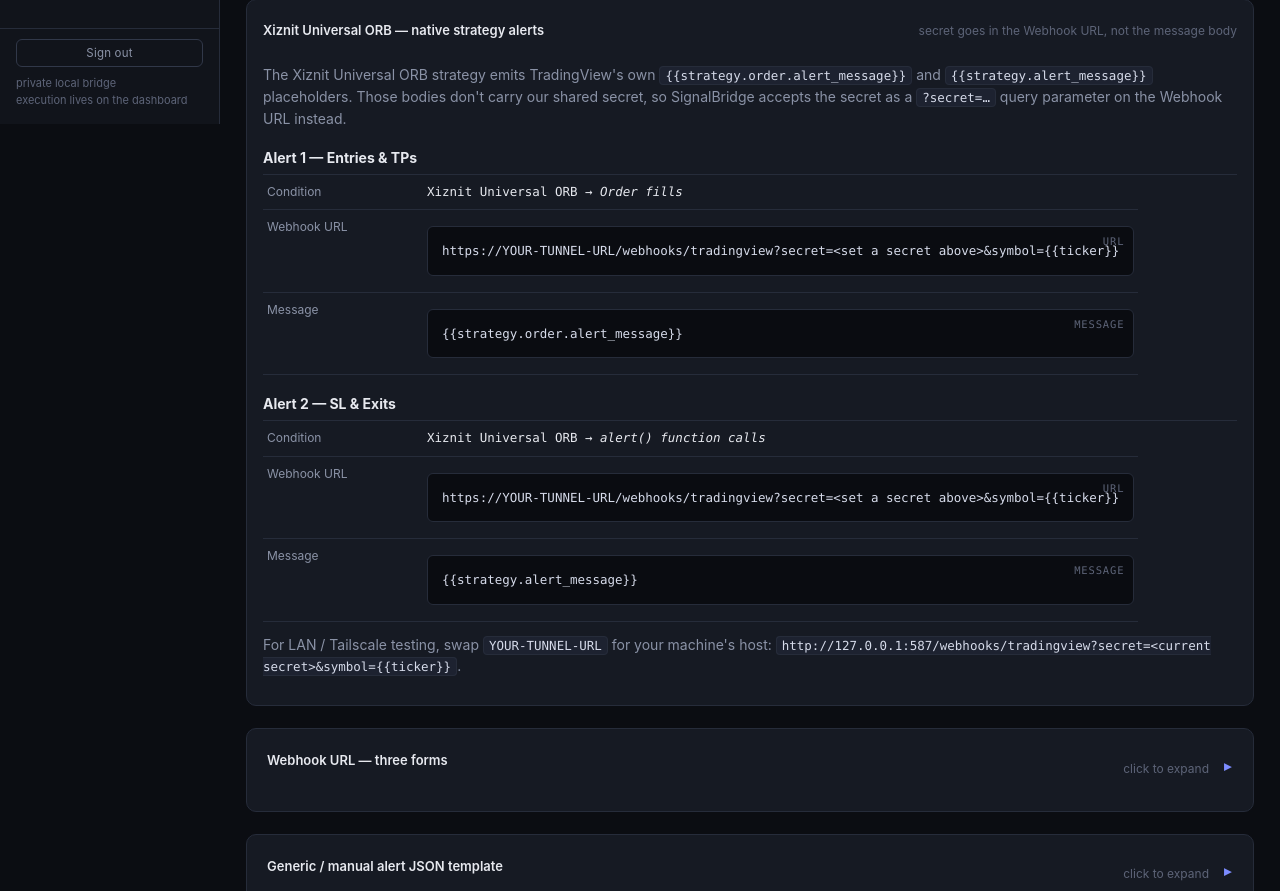
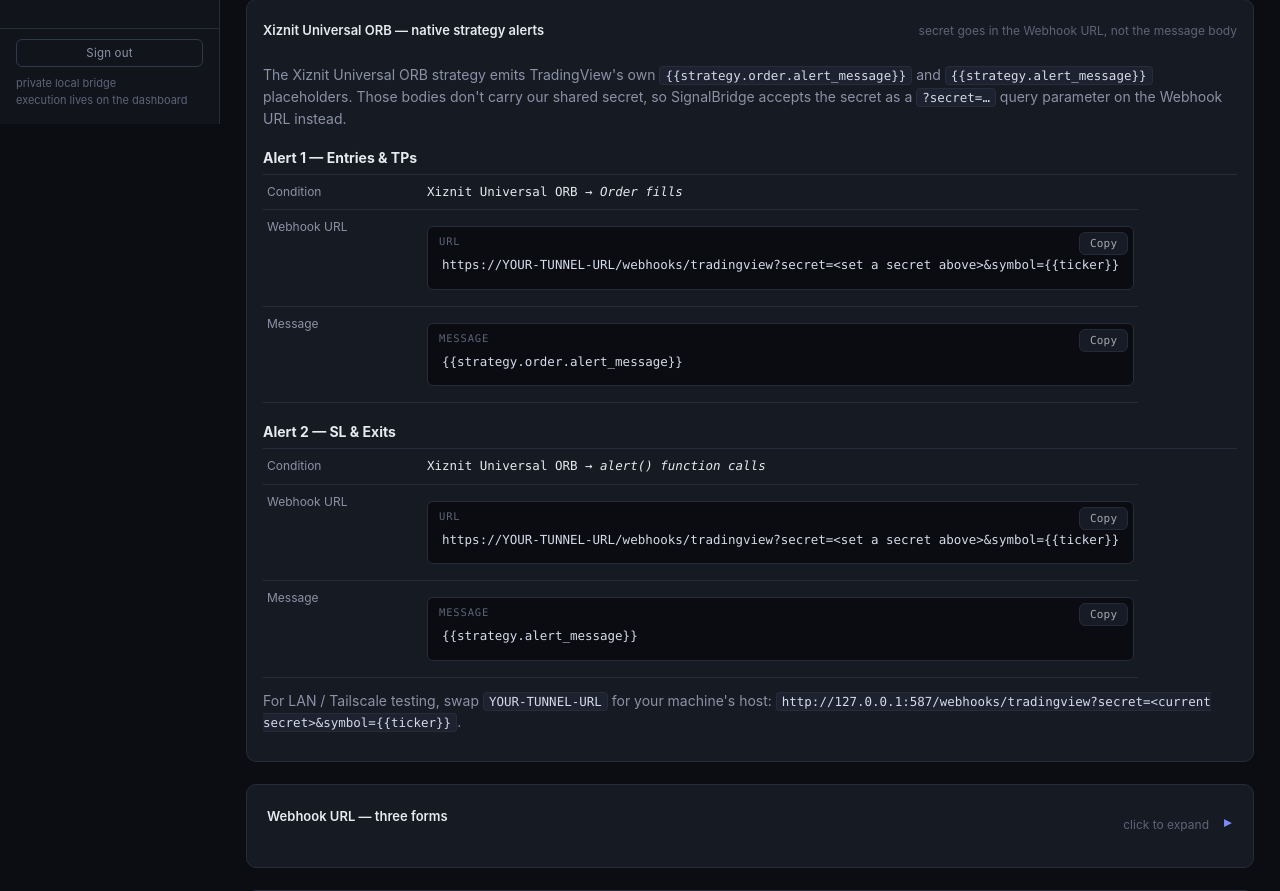
Before and after one commit to rdele75/signal_bridge, a FastAPI app: page /tradingview in a window 1280 px wide. Shown: the part 676-1567 px from the top of the page. Run offline with FastAPI, Linux system fonts and the light colour scheme; the visitor is signed in with stand-in values (Sample User, id 1).

Commit message:
feat(tradingview): Copy buttons on every code-frame
Every .code-frame on /tradingview now gets a Copy button auto-injected
at top-right via JS — webhook URLs, alert message templates, the JSON
example, and the curl command can be copied without selecting text by
hand. The type label (url / message / json / bash) moves from top-
right to top-left so the two never overlap. The button fades to full
opacity on .code-frame hover so it stays subtle until the operator
is on the block. Includes an execCommand fallback for HTTP /
non-secure contexts where navigator.clipboard isn't available.

```diff
--- a/app/static/styles.css
+++ b/app/static/styles.css
@@ -547,10 +547,50 @@ pre.code {
 .code-frame {
   position: relative;
 }
+/* Type label (url / json / bash / etc.) sits in the top-LEFT now so
+   the top-right is free for the Copy button injected by the JS in
+   tradingview.html. */
 .code-frame .copy-hint {
-  position: absolute; top: 8px; right: 10px;
+  position: absolute; top: 8px; left: 12px;
   font-size: 10.5px; color: var(--fg-mute);
   text-transform: uppercase; letter-spacing: 0.08em;
+  pointer-events: none;
+}
+.code-frame .code-frame-copy {
+  position: absolute;
+  top: 6px;
+  right: 6px;
+  z-index: 1;
+  background: var(--bg-3);
+  color: var(--fg);
+  border: 1px solid var(--border-2);
+  border-radius: var(--radius-sm);
+  padding: 4px 10px;
+  font-size: 11px;
+  font-weight: 500;
+  font-family: inherit;
+  letter-spacing: 0.02em;
+  cursor: pointer;
+  opacity: 0.7;
+  transition: opacity 0.15s ease, color 0.15s ease, border-color 0.15s ease;
+}
+.code-frame:hover .code-frame-copy,
+.code-frame .code-frame-copy:focus-visible {
+  opacity: 1;
+}
+.code-frame .code-frame-copy:hover {
+  color: var(--accent);
+  border-color: var(--accent);
+}
+.code-frame .code-frame-copy.is-copied {
+  opacity: 1;
+  color: var(--good);
+  border-color: rgba(52, 211, 153, 0.45);
+}
+/* Make room for both labels at the top of the <pre> so they don't
+   overlap the first line of content. */
+.code-frame pre.code {
+  padding-top: 28px;
 }
 
 /* ----- Terminal-style logs ----- */
--- a/app/templates/tradingview.html
+++ b/app/templates/tradingview.html
@@ -291,5 +291,55 @@
     }
   });
 })();
+
+// Inject a Copy button into every .code-frame on the page so operators
+// can copy webhook URLs, alert message templates, the JSON example,
+// and the curl command without selecting text by hand. The type label
+// (url / message / json / bash) stays as a top-left tag.
+(function () {
+  var frames = document.querySelectorAll('.code-frame');
+  frames.forEach(function (frame) {
+    if (frame.querySelector('.code-frame-copy')) return;
+    var pre = frame.querySelector('pre.code');
+    if (!pre) return;
+    var btn = document.createElement('button');
+    btn.type = 'button';
+    btn.className = 'code-frame-copy';
+    btn.textContent = 'Copy';
+    btn.setAttribute('aria-label', 'Copy code block to clipboard');
+    btn.addEventListener('click', function () {
+      var text = pre.textContent || '';
+      if (!text) return;
+      var done = function () {
+        btn.textContent = 'Copied';
+        btn.classList.add('is-copied');
+        window.setTimeout(function () {
+          btn.textContent = 'Copy';
+          btn.classList.remove('is-copied');
+        }, 1200);
+      };
+      var fail = function () {
+        btn.textContent = 'Copy failed';
+        window.setTimeout(function () { btn.textContent = 'Copy'; }, 1500);
+      };
+      if (navigator.clipboard && window.isSecureContext) {
+        navigator.clipboard.writeText(text).then(done).catch(fail);
+      } else {
+        // execCommand fallback for HTTP / older browsers.
+        var range = document.createRange();
+        range.selectNodeContents(pre);
+        var sel = window.getSelection();
+        sel.removeAllRanges();
+        sel.addRange(range);
+        try {
+          if (document.execCommand('copy')) done();
+          else fail();
+        } catch (e) { fail(); }
+        sel.removeAllRanges();
+      }
+    });
+    frame.appendChild(btn);
+  });
+})();
 </script>
 {% endblock %}
```
